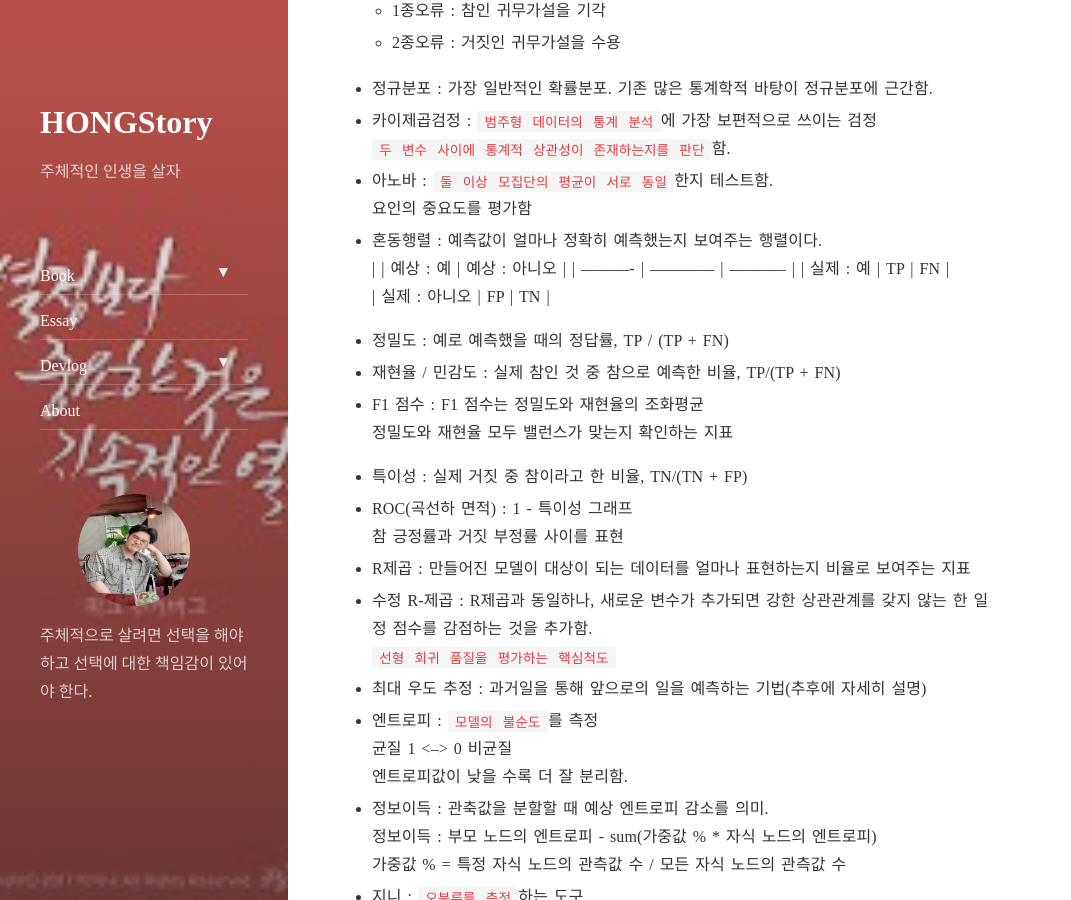
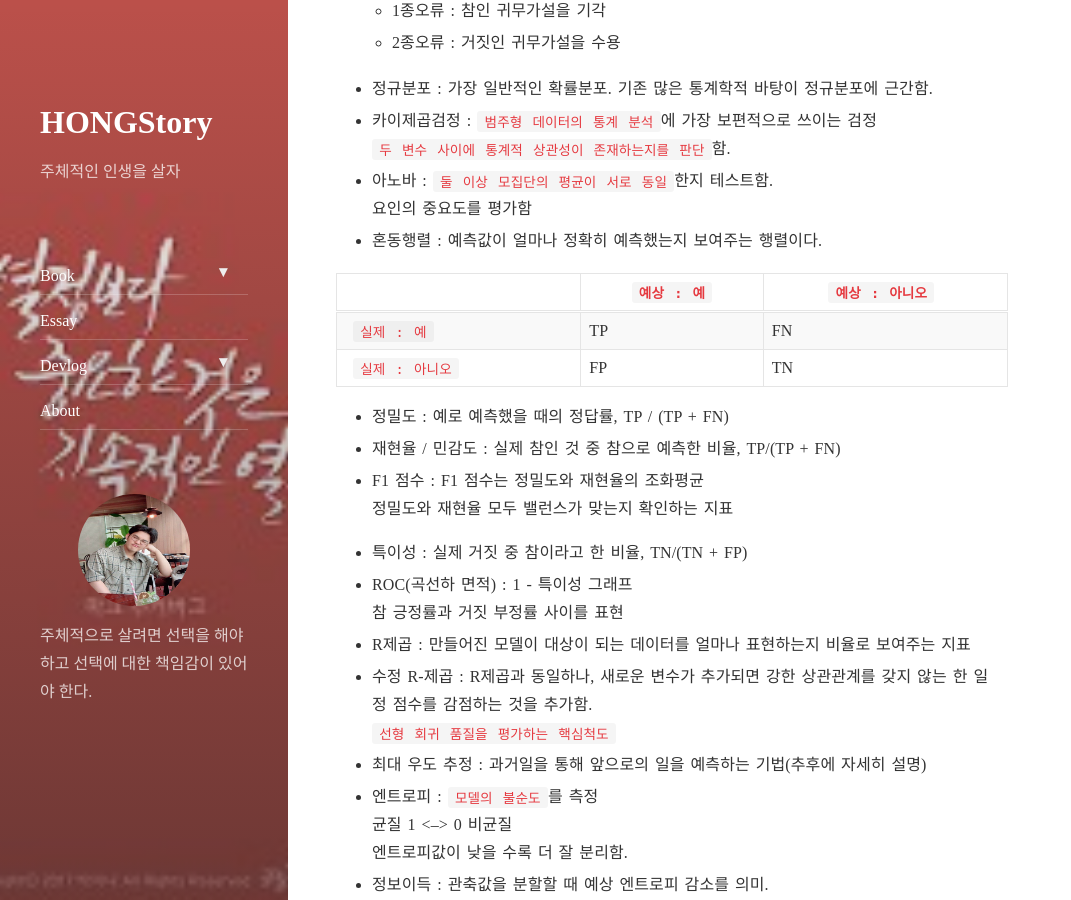
Before and after one commit to koreahong/koreahong.github.io, a Jekyll site: the page built from _posts/2020-08-26-머신러닝과 통계-1일차.markdown, in a window 1280 px wide and 900 px high, scrolled down 1238 px. Shown: the whole window, without its empty margins (0-1071 px from the left). Built offline with Jekyll 4.4.1, drawn with Linux system fonts in a browser that asks for light colours; nearby versions of some CDN libraries; some of the changed text lies outside the part shown.

Commit message:
'update'

```diff
--- a/_posts/2020-08-25-머신러닝과 통계-0일차.markdown
+++ b/_posts/2020-08-25-머신러닝과 통계-0일차.markdown
@@ -1,7 +1,7 @@
 ---
 layout: post
-title: '[책공부]머신러닝과 통계'
-subtitle: '파이썬과 R로 배우는 머신러닝'
+title: '[0일차]머신러닝과 통계'
+subtitle: '[0일차]머신러닝과 통계 공부시작'
 categories: book
 tags : study
 comments: False
--- a/_posts/2020-08-26-머신러닝과 통계-1일차.markdown
+++ b/_posts/2020-08-26-머신러닝과 통계-1일차.markdown
@@ -44,10 +44,11 @@ comments: False
  - 아노바 : `둘 이상 모집단의 평균이 서로 동일`한지 테스트함.
 	  요인의 중요도를 평가함
  - 혼동행렬 : 예측값이 얼마나 정확히 예측했는지 보여주는 행렬이다.
-|       | 예상 : 예 | 예상 : 아니오 |
+
+|       | `예상 : 예` | `예상 : 아니오` |
 | ---------- | ------------ | ----------- |
-| 실제 : 예 | TP | FN |
-| 실제 : 아니오 | FP | TN |
+| `실제 : 예` | TP | FN |
+| `실제 : 아니오` | FP | TN |
 
 + 정밀도 : 예로 예측했을 때의 정답률, TP / (TP + FN)
 + 재현율 / 민감도 : 실제 참인 것 중 참으로 예측한 비율, TP/(TP + FN)
```
